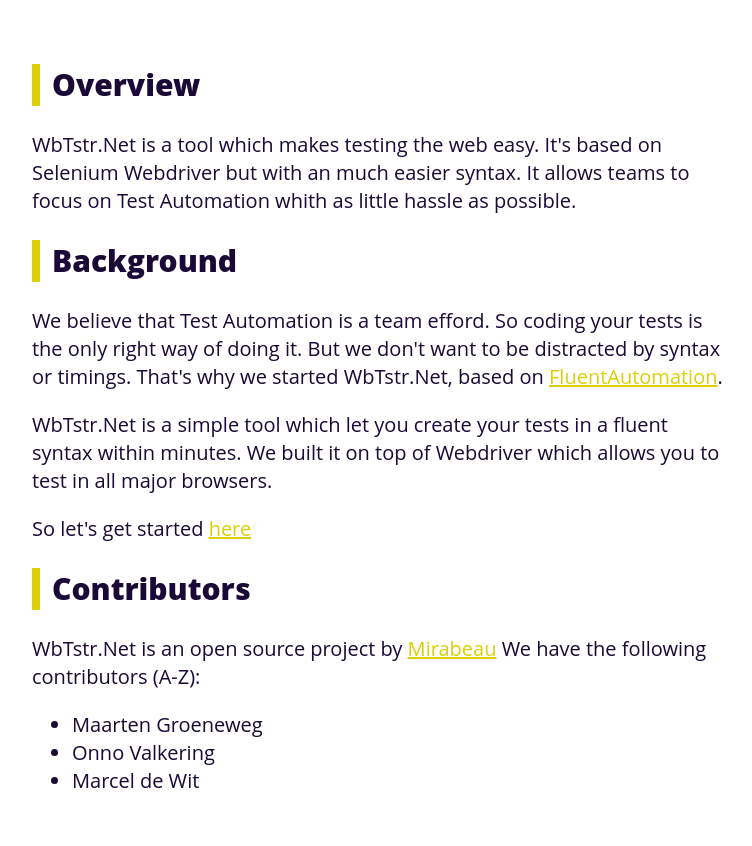
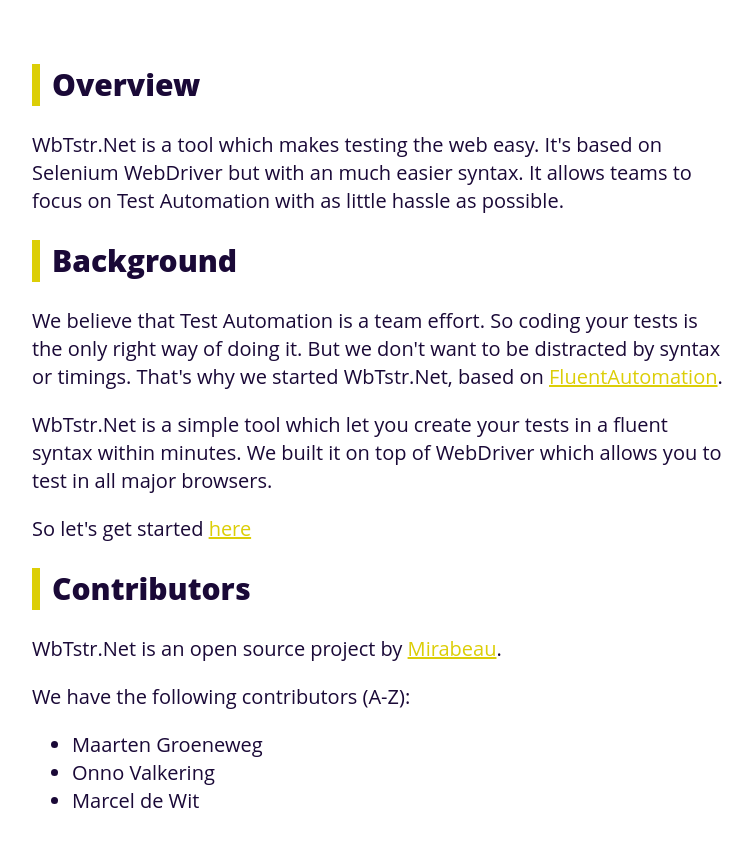
Before and after one commit to WbTstr/wbtstr.github.io, a website: page index.html in a window 1280 px wide. Shown: the part 660-1506 px from the top of the page, without its empty margins (258-1010 px from the left). Drawn offline with Linux system fonts and the light colour scheme; a web font is replaced by a local one.

Commit message:
regenerated website to fix typos in readme

```diff
--- a/index.html
+++ b/index.html
@@ -51,22 +51,22 @@
         <article class="layout__main_content">
             <h1>Overview</h1>
             <!-- start -->
-<p>WbTstr.Net is a tool which makes testing the web easy. It&#39;s based on Selenium Webdriver but with an much easier syntax.
-It allows teams to focus on Test Automation whith as little hassle as possible. </p>
+<p>WbTstr.Net is a tool which makes testing the web easy. It&#39;s based on Selenium WebDriver but with an much easier syntax.
+It allows teams to focus on Test Automation with as little hassle as possible. </p>
 <!-- end -->
             <!-- start -->
 <h2 id="background">Background</h2>
-<p>We believe that Test Automation is a team efford. So coding your tests is the only right way of doing it.
+<p>We believe that Test Automation is a team effort. So coding your tests is the only right way of doing it.
 But we don&#39;t want to be distracted by syntax or timings. That&#39;s why we started WbTstr.Net, based on
 <a href="http://fluent.stirno.com">FluentAutomation</a>.</p>
 <p>WbTstr.Net is a simple tool which let you create your tests in a fluent syntax within minutes.
-We built it on top of Webdriver which allows you to test in all major browsers.</p>
+We built it on top of WebDriver which allows you to test in all major browsers.</p>
 <p>So let&#39;s get started <a href="/guide.html">here</a></p>
 <!-- end -->
             <!-- start -->
 <h2 id="contributors">Contributors</h2>
-<p>WbTstr.Net is an open source project by <a href="https://www.mirabeau.nl">Mirabeau</a>
-We have the following contributors (A-Z):</p>
+<p>WbTstr.Net is an open source project by <a href="https://www.mirabeau.nl">Mirabeau</a>.</p>
+<p>We have the following contributors (A-Z):</p>
 <ul>
 <li>Maarten Groeneweg</li>
 <li>Onno Valkering</li>
```
Also changed, not shown: api.html (+2 -2 lines), guide.html (+1 -1 lines).
